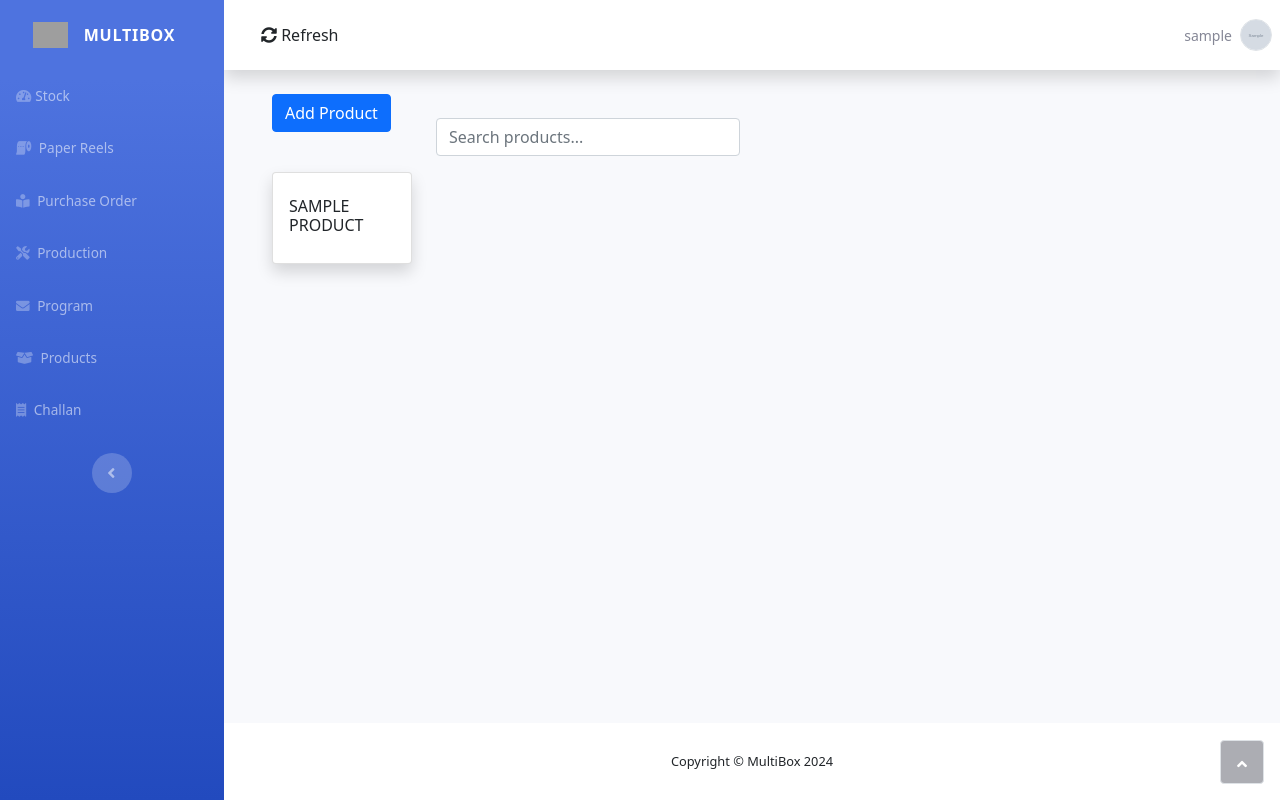
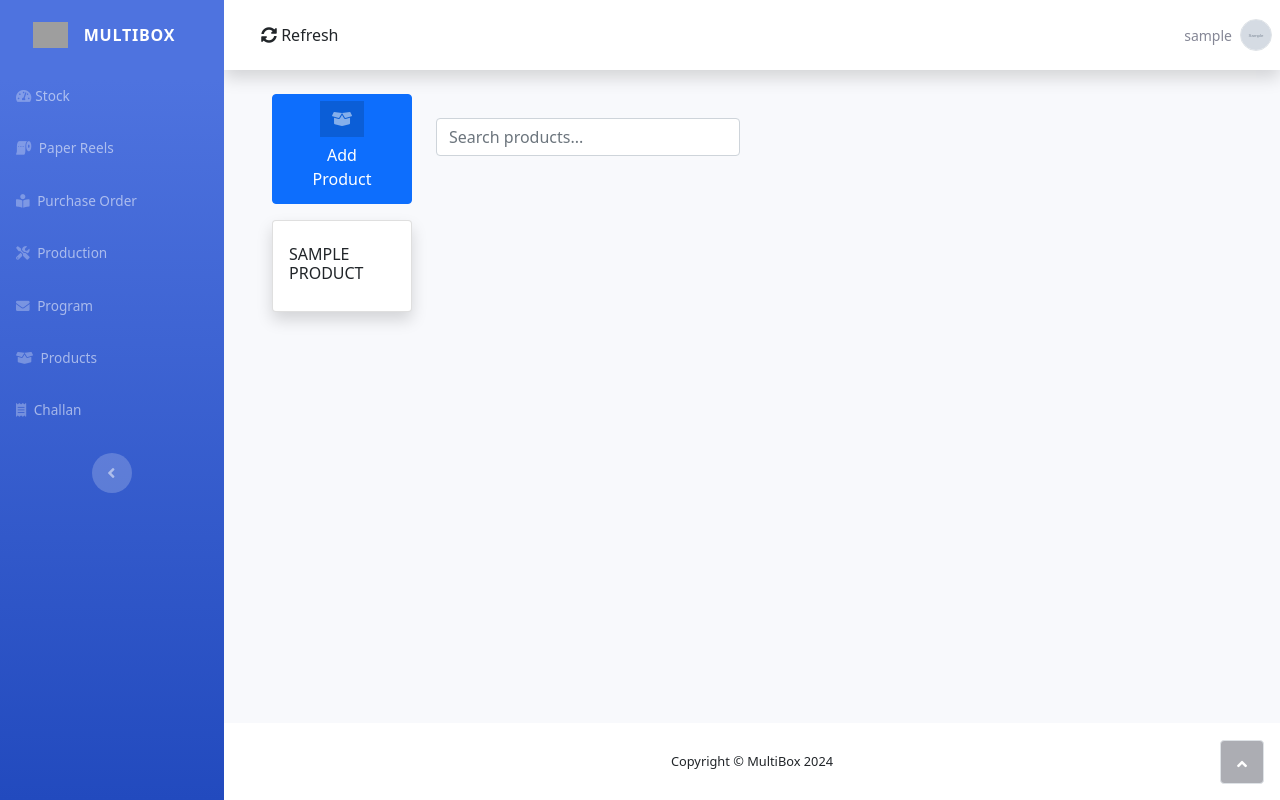
Before and after one commit to JANMAY007/MultiBox, a Django app: page /add_product/ in a window 1280 px wide. Run offline with Django 5.2, Linux system fonts and the light colour scheme; a user stored in the database is signed in; tables that the repository leaves empty hold one stand-in row (values such as "Sample post"); grey boxes marked "Sample" are stand-in pictures; some libraries are stand-ins or nearby versions; grey boxes are pictures that could not be loaded.

Commit message:
Changed Add Product button

```diff
--- a/templates/Corrugation/products.html
+++ b/templates/Corrugation/products.html
@@ -30,9 +30,15 @@
     <div class="container-fluid">
         <div class="row mb-3">
             <div class="col-md-2">
-                <button type="button" class="btn btn-primary" data-bs-toggle="modal" data-bs-target="#addProductModal">
-                    Add Product
-                </button>
+                <!-- Start: Split Button Success -->
+                <a class="btn btn-primary btn-icon-split" role="button" data-bs-toggle="modal"
+                   data-bs-target="#addProductModal">
+                <span class="text-white-50 icon">
+                    <i class="fas fa-box-open"></i>
+                </span>
+                    <span class="text-white text">Add Product</span>
+                </a>
+                <!-- End: Split Button Success -->
             </div>
             <div class="col-md-4">
                 <label for="searchBar"></label>
@@ -268,7 +274,8 @@
                                     </div>
                                     <div class="mb-3">
                                         <label for="partition_gsm_0" class="form-label">Ply GSM</label>
-                                        <input type="text" class="form-control" id="partition_gsm_0" name="partition_gsm">
+                                        <input type="text" class="form-control" id="partition_gsm_0"
+                                               name="partition_gsm">
                                     </div>
                                     <div class="mb-3">
                                         <label for="partition_bf_0" class="form-label">Ply BF</label>
```
